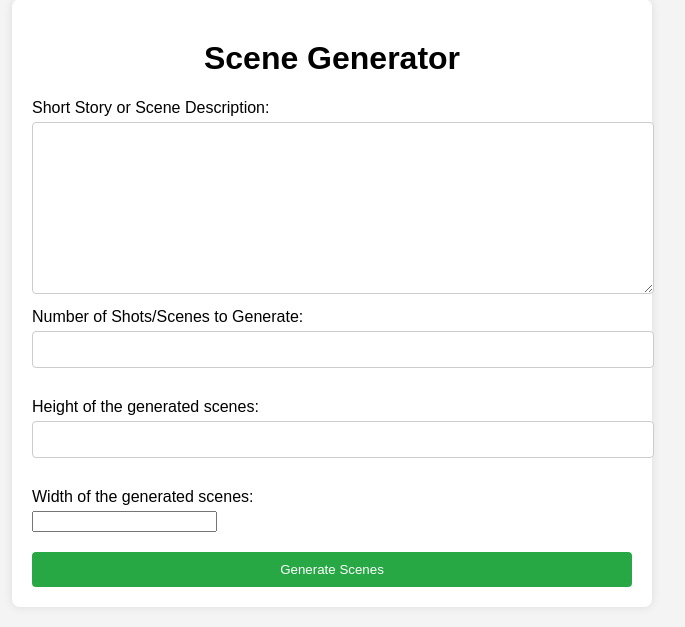
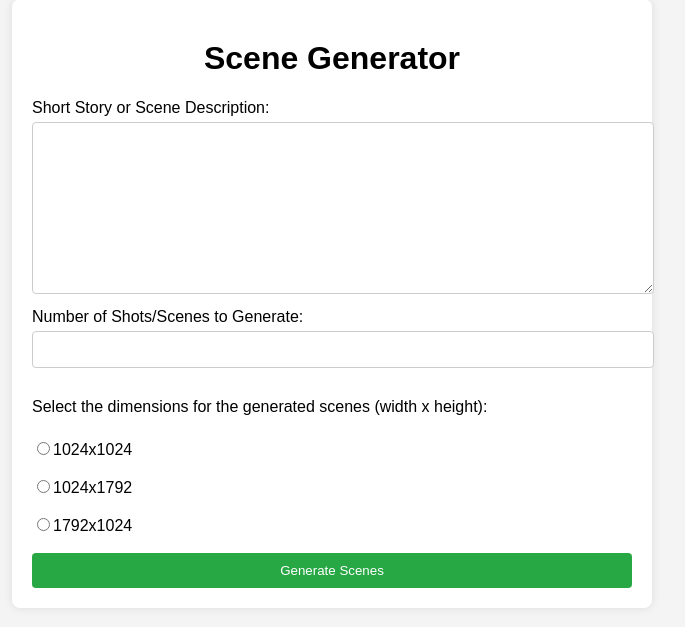
Before and after one commit to abdullaharshadd/AI-Powered-Storyboard-generator, a Flask app: page / in a window 1280 px wide. Shown: the part 29-656 px from the top of the page, without its empty margins (308-993 px from the left). Run offline with Flask 3, Linux system fonts and the light colour scheme.

Commit message:
Fixed image stretching issue and added dimensions options as radio buttons, supported by dall-e-3

```diff
--- a/app.py
+++ b/app.py
@@ -19,8 +19,8 @@ def generate():
     try:
         description = request.form['description']
         num_scenes = int(request.form['num_scenes'])
-        scenes_height = int(request.form["scenes_height"])
-        scenes_width = int(request.form["scenes_width"])
+        scene_size = request.form['scene_size']
+        print(scene_size)
 
         can_be = validate_story_and_scenes(description, num_scenes)
 
@@ -43,14 +43,7 @@ def generate():
         }
 
         # Try generating images for the scenes
-        if scenes_height is not None and scenes_width is not None:
-            images = generate_images(scene_list, str(scenes_height) + "x" + str(scenes_width))
-            data["scenes_width"] = scenes_width
-            data["scenes_height"] = scenes_height
-        else:
-            images = generate_images(scene_list)
-            data["scenes_width"] = 400
-            data["scenes_height"] = 400
+        images = generate_images(scene_list, scene_size)
 
         if not images:
             return render_template('results.html', alert="Error: Image generation failed.", data={"data": []}), 500
--- a/src/image_generation.py
+++ b/src/image_generation.py
@@ -9,7 +9,7 @@ client = OpenAI(
     api_key=config.get("OPENAI_API_KEY"),
 )
 
-def generate_images(scenes, size="400x400"):
+def generate_images(scenes, size):
     images = []
 
     # Initial context for the story
@@ -27,6 +27,7 @@ def generate_images(scenes, size="400x400"):
             response = client.images.generate(
                 model="dall-e-3",
                 prompt=prompt,
+                size=size
             )
 
             image_url = response.data[0].url
--- a/templates/index.html
+++ b/templates/index.html
@@ -65,12 +65,17 @@
         <label for="num_scenes">Number of Shots/Scenes to Generate:</label>
         <input type="number" id="num_scenes" name="num_scenes" min="1" required>
 
-        <label for="scenes_height_label">Height of the generated scenes:</label>
-        <input type="number" id="scenes_height" name="scenes_height" min="100" max="1000" required>
+        <label for="scene_dimensions_label">Select the dimensions for the generated scenes (width x height):</label><br>
 
-        <label for="scenes_width_label">Width of the generated scenes:</label>
-        <input type="text" id="scenes_width" name="scenes_width" style="margin-bottom: 20px;" min="100" max="1000" required>
-
+        <input type="radio" id="size_1024x1024" name="scene_size" value="1024x1024">1024x1024</input>
+        <br>
+        <br>
+        <input type="radio" id="size_1024x1792" name="scene_size" value="1024x1792">1024x1792</input>
+        <br>
+        <br>
+        <input type="radio" id="size_1792x1024" name="scene_size" value="1792x1024">1792x1024</input>
+        <br>
+        <br>
         <button type="submit">Generate Scenes</button>
     </form>
 </div>
--- a/templates/results.html
+++ b/templates/results.html
@@ -21,7 +21,7 @@
         <ul>
             {% for elem in data.data %}
                 <li>{{ elem.scene }}</li>
-                <img src="{{ elem.image }}" alt="Image for Scene {{ loop.index }}" width="{{ data.scenes_width }}" height="{{ data.scenes_height }}">
+                <img src="{{ elem.image }}" alt="Image for Scene {{ loop.index }}">
             {% endfor %}
         </ul>
     {% else %}
```
